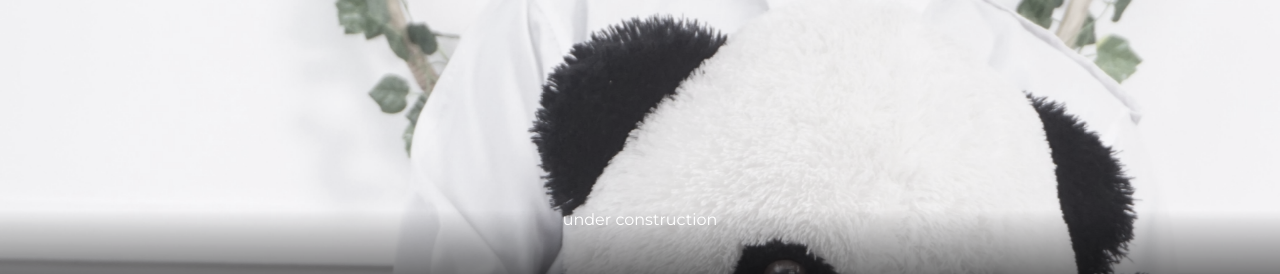
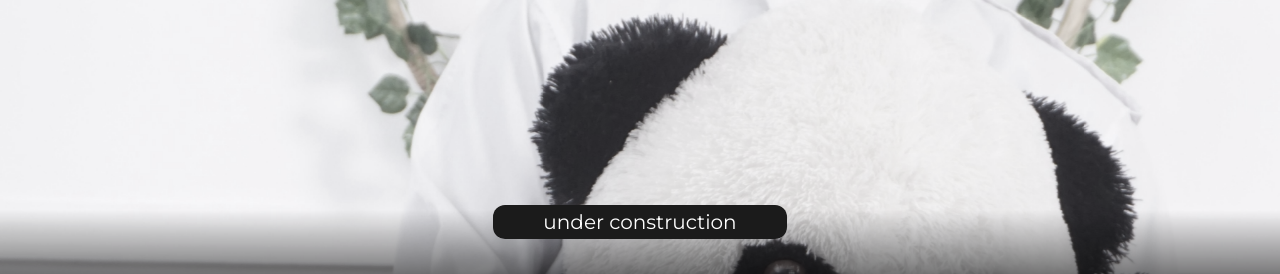
Before and after one commit to arsyadbruh/arsyadbruh.github.io, a plain HTML site: page index.html in a window 1280 px wide. Shown: the part 526-800 px from the top of the page. Drawn offline with Linux system fonts and the light colour scheme.

Commit message:
sync with css

```diff
--- a/index.html
+++ b/index.html
@@ -23,7 +23,7 @@
             <a href="https://www.instagram.com/muh_arsad" target="_blank"><i class="icon fab fa-instagram"></i></a>
             </div>
         </div>
-        <div class="foothead">under construction</div>
+        <div class="foothead"><span>under construction</span></div>
     </div>
 
     <!--Script-->
```
